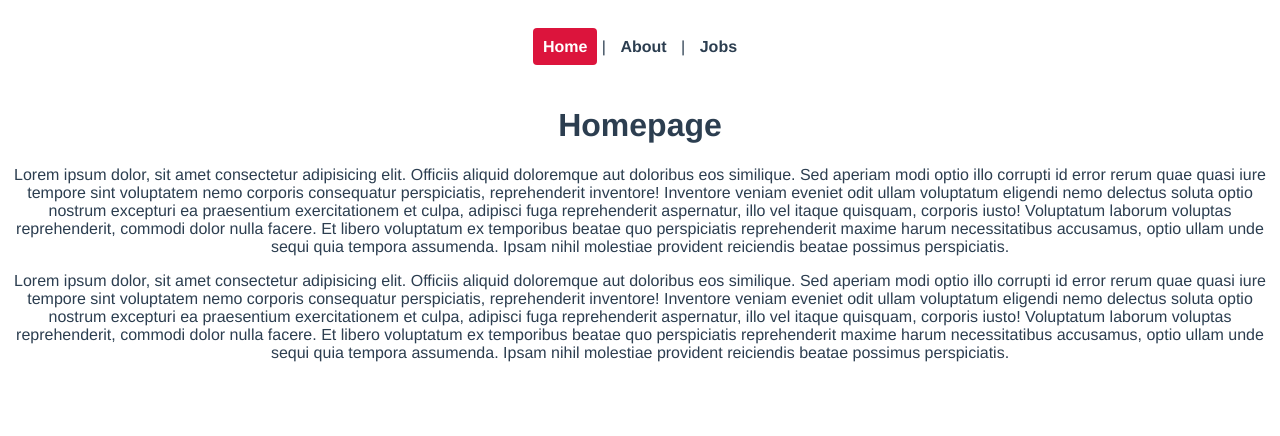
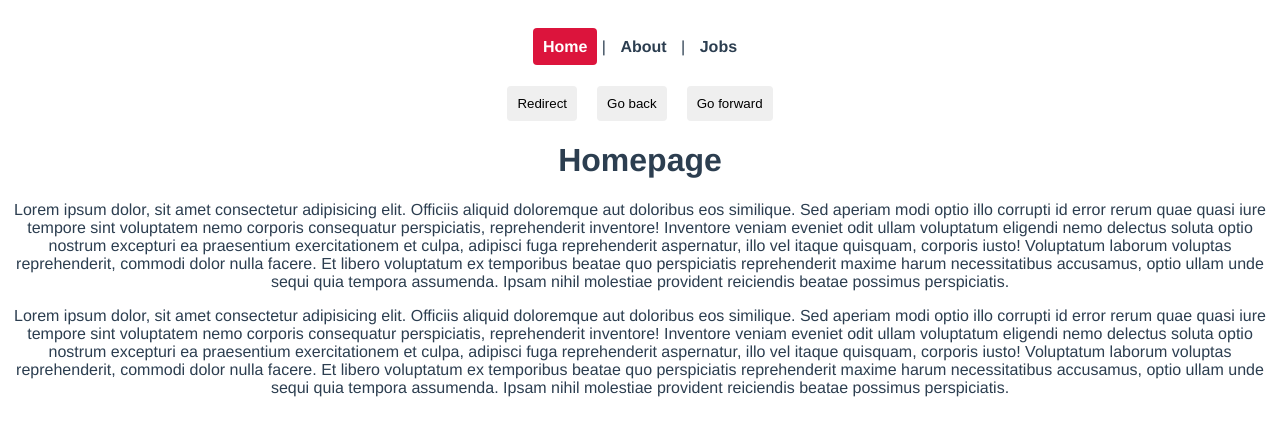
Before and after one commit to lbertoncello/vue-ninja-jobs, a Vue app: page / in a window 1280 px wide. Shown: the top 436 px of the page. Built offline with nearby package versions, Linux system fonts and the light colour scheme.

Commit message:
feat(App): add buttons to navigate through browser history

```diff
--- a/src/App.vue
+++ b/src/App.vue
@@ -5,9 +5,31 @@
     <router-link :to="{ name: 'About' }">About</router-link> |
     <router-link :to="{ name: 'Jobs' }">Jobs</router-link>
   </div>
+
+  <button @click="redirect">Redirect</button>
+  <button @click="back">Go back</button>
+  <button @click="forward">Go forward</button>
+
   <!-- This is the place where the router content will be mounted -->
   <router-view/>
 </template>
+
+<script>
+export default {
+  methods: {
+    redirect() {
+      // Do not confuse this.$route with this.$router
+      this.$router.push({ name: 'Home' })
+    },
+    back() {
+      this.$router.go(-1)
+    },
+    forward() {
+      this.$router.go(1)
+    }
+  }
+}
+</script>
 
 <style>
   #app {
@@ -34,4 +56,12 @@
     color: white;
     background: crimson;
   }
+
+  button {
+    margin: 0 10px;
+    padding: 10px;
+    border: none;
+    border-radius: 4px;
+    cursor: pointer;
+  }
 </style>
```
Lines whose indentation alone changed are shown as unchanged.
